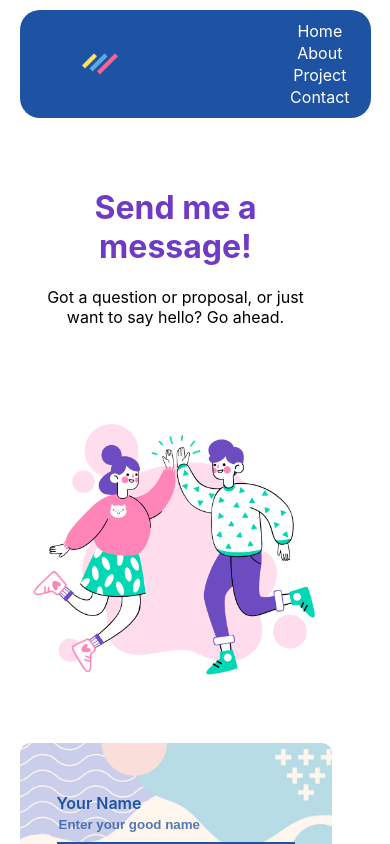
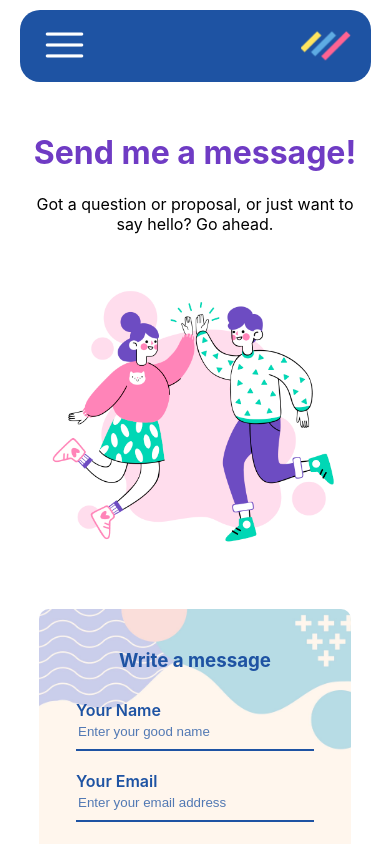
Before and after one commit to dubeysuraj864/surajs-portfolio, a React (Create React App) app: page /contact in a window 390 px wide. Shown: the top 844 px of the page. Built offline with nearby package versions, Linux system fonts and the light colour scheme.

Commit message:
ui update

```diff
--- a/src/App.jsx
+++ b/src/App.jsx
@@ -14,10 +14,10 @@ function App() {
       <Routes>
         <Route path='/' element={<Navbar/>}>
 
-          <Route index element={<Home/>} />
-          <Route path='/about' element={<About/>} />
-          <Route path='/contact' element={<Contact/>}/>
-          <Route path='/project' element={<Project/>} />
+          <Route index element={<Home className="Home"/>} />
+          <Route path='/about' element={<About className="About" />} />
+          <Route path='/contact' element={<Contact className="Contact" />}/>
+          <Route path='/project' element={<Project className="Project" />} />
 
         </Route>
       </Routes>
--- a/src/components/Navbar.jsx
+++ b/src/components/Navbar.jsx
@@ -7,13 +7,13 @@ function Navbar() {
     <div className="navbar">
       <nav>
         <input type="checkbox" id="toggle" />
-        <label htmlFor="toggle">
-          <span class="material-symbols-rounded">menu</span>
+        <label htmlFor="toggle" id="menu">
+          <span class="material-symbols-rounded burger" >menu</span>
         </label>
         <ul className="logo">
           <img src={Logo} alt="logo" width={140} />
         </ul>
-        <ul>
+        <ul className="navlinks">
           <li>
             <Link to="/">Home</Link>
           </li>
--- a/src/pages/Contact.jsx
+++ b/src/pages/Contact.jsx
@@ -21,6 +21,7 @@ function Contact() {
             </div>
           <form>
             <img className="form-bg" src={bg} alt="" />
+            <h3>Write a message</h3>
             <div className="name-email">
            <div className="name-div">
            <label htmlFor="name">Your Name</label> <br />
--- a/src/styles/About.scss
+++ b/src/styles/About.scss
@@ -59,7 +59,8 @@
         margin: 10px;
         text-align: left;
         @include flex;
-        background-color: $green;
+        // background: linear-gradient(to right, #98db02, #bdff2f);
+        background: radial-gradient(#6f3bc4, #8c5ed7, #a791cb);
         color: $light;
         justify-content: left;
         padding-left: 10px;
@@ -69,7 +70,6 @@
 }
 
 @media (max-width: 600px) {
-
   .about {
     margin: 50px 60px;
     text-align: center;
@@ -94,7 +94,6 @@
         @include flex;
         width: 250px;
         flex-direction: column;
-      flex-direction: column;
         justify-content: center;
 
         .icon {
@@ -115,13 +114,12 @@
           padding: 0px 10px;
         }
       }
-    img{
+      img {
         width: 80vw;
         margin: 0;
         padding: 0;
       }
     }
-
 
     .skills {
       @include flex;
@@ -129,31 +127,30 @@
       justify-content: center;
       .left {
         width: 80vw;
-    img{
+        img {
           width: 80vw;
           margin: 0;
           padding: 0;
-
         }
       }
       .right {
         @include flex;
         flex-direction: column;
         justify-content: center;
-    margin: 20px;
+        margin: 50px 0px;
         padding: 20px;
 
         .progress {
-
           @include flex;
-      background-color: $green;
+          // background: linear-gradient(to right, #98db02, #00d6b9);
+          background: radial-gradient(#b63bc4, #8c5ed7, #a791cb);
           color: $light;
           justify-content: left;
           padding-left: 10px;
           width: 80vw;
           height: 40px;
           border-radius: 20px;
-      margin:5px 0px;
+          margin: 5px 0px;
           flex-direction: column;
           justify-content: center;
           box-shadow: 0px 0px 4px rgba(0, 0, 0, 0.382);
--- a/src/styles/Contact.scss
+++ b/src/styles/Contact.scss
@@ -16,13 +16,18 @@
     }
   }
   .contact-bottom {
+
     @include flex;
-    text-align: center;
+    text-align: left;
+    h3{
+      text-align: left;
+    }
     form {
       @include flex;
       padding: 50px 30px;
       color: $secondary;
       font-weight: 600;
+
 
       flex-direction: column;
       .name-email {
@@ -84,27 +89,39 @@
   .contact {
     margin: 0;
     padding: 0;
+    @include flex;
+    justify-content: center;
     flex-direction: column;
-    width: 80vw;
+
     .contact-container{
+        @include flex;
+        justify-content: center;
         flex-direction: column;
         .contact-top{
-            margin: 70px 10px;
+            margin: 30px 10px;
         }
         .contact-bottom{
             flex-direction: column;
+            width: 80vw;
+            margin: 0;
+            padding: 0;
+            text-align: left;
+            h3{
+              text-align: left;
+            }
             img{
                 width: 80vw;
             }
         form{
-
-            // padding: 0;
 
             label{
                 color: $secondary;
             }
             input{
                 width: 60vw;
+            }
+            ::placeholder{
+                font-weight: normal;
             }
             img{
                 width: 80vw;
@@ -113,16 +130,30 @@
             }
         }
             .name-email{
+
                 flex-direction: column;
 
             }
         .msg{
 
                 textarea{
+                    margin-top: 10px;
+                    padding: 0;
                     width: 60vw;
+                }
+                textarea::placeholder{
+                    font-weight: 600;
                 }
 
         }
+        .name-email{
+            .name-div,
+            .email-div {
+              margin: 10px;
+            }
+            margin-bottom: 20px;
+        }
+
         }
 
     }
--- a/src/styles/Home.scss
+++ b/src/styles/Home.scss
@@ -58,6 +58,7 @@
         text-align: left;
         @include flex;
         flex-direction: column;
+        margin-left: 0%;
         justify-content: center;
         img {
           width: 80vw;
--- a/src/styles/Navbar.scss
+++ b/src/styles/Navbar.scss
@@ -31,6 +31,7 @@ nav {
 }
 
 @media (max-width: 600px) {
+
   label{
     display: inline-block;
     color: $light;
@@ -41,6 +42,7 @@ nav {
     padding: 0;
   }
   nav {
+    position: relative;
     @include flex;
     flex-direction: row;
     justify-content: space-between;
@@ -50,9 +52,15 @@ nav {
     padding: 10px;
     .logo {
       margin: 0;
+      margin-left: 20px;
+      // width: 50px;
       padding: 0;
       img {
+        width: 50px;
+        height: 50px;
+        object-fit: cover;
         margin: 0;
+        margin-right: 10px;
         padding: 0;
       }
     }
@@ -81,5 +89,41 @@ nav {
         }
       }
     }
+    #menu {
+      display: block;
+      font-size: 10px;
+    }
+    .burger {
+      font-size: 50px;
+      margin-left: 10px;
+    }
+    .navlinks {
+      display: none;
+      height: 0px;
+    }
+
+    #toggle:checked ~ .navlinks {
+      display: block;
+      position: absolute;
+      top: 6vh;
+      left: 0px;
+      width: 100%;
+      padding-top: 60px;
+      height: 30vh;
+      transform: translateY(0vh);
+      background-color: $secondary;
+      text-align: center;
+      border-radius: 0px 0px 30px 30px;
+      li {
+        padding: 15px 20px;
+        a {
+         text-transform: uppercase;
+          margin-right: auto;
+          font-size: 20px;
+          font-weight: 1000;
+        }
+      }
+    }
   }
+
 }
--- a/src/styles/Properties.scss
+++ b/src/styles/Properties.scss
@@ -5,7 +5,6 @@ $dark-white: #edf7fa;
 $primary: #ff6464;
 $secondary: #1e53a3;
 $secondary-text: #1e53a3c4;
-$green: #98db02;
 $purple: #6f3bc4;
 $transparent: rgba(0, 0, 0, 0.276);
 
@@ -31,6 +30,7 @@ $transparent: rgba(0, 0, 0, 0.276);
   cursor: pointer;
   transition: all 300ms ease;
   border: 2px solid $secondary;
+  border-radius: 10px;
   &:hover {
     opacity: 90%;
     background-color: rgba(255, 255, 255, 0);
```
Lines whose indentation alone changed are shown as unchanged.
